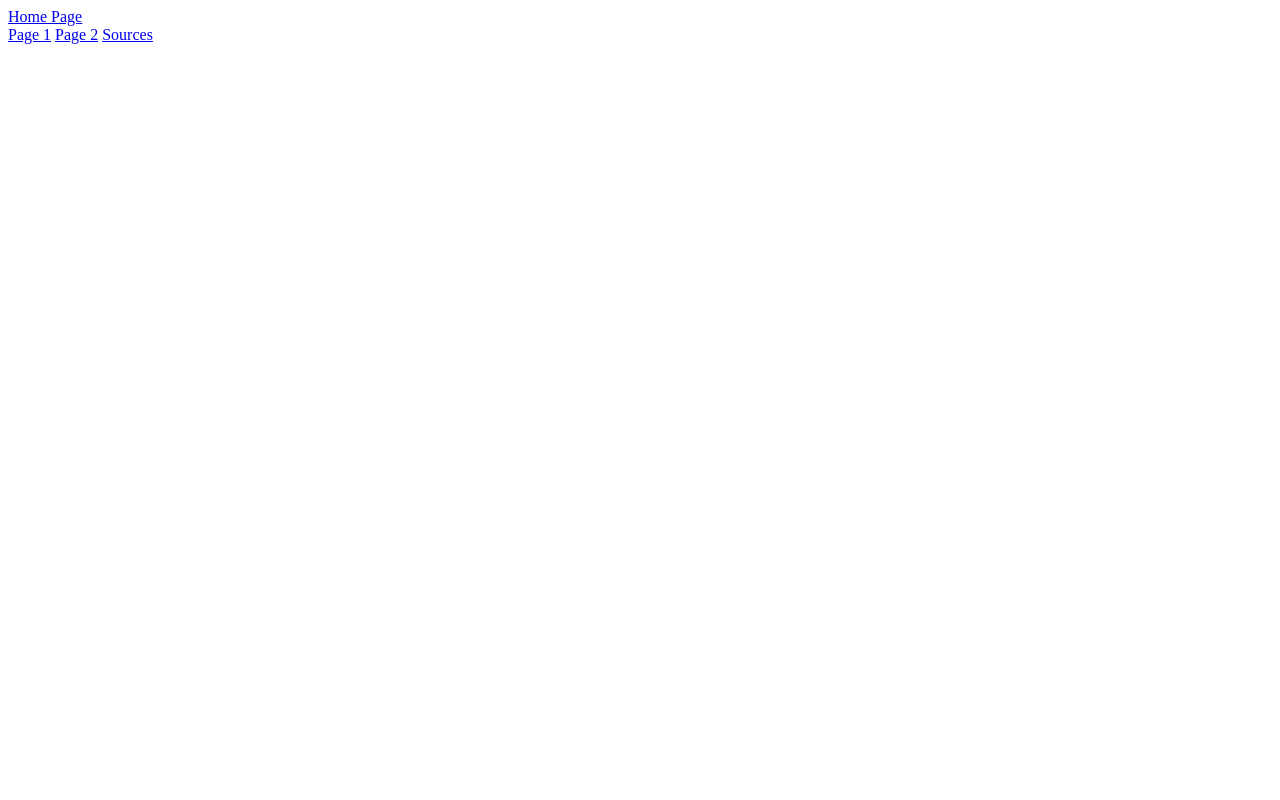
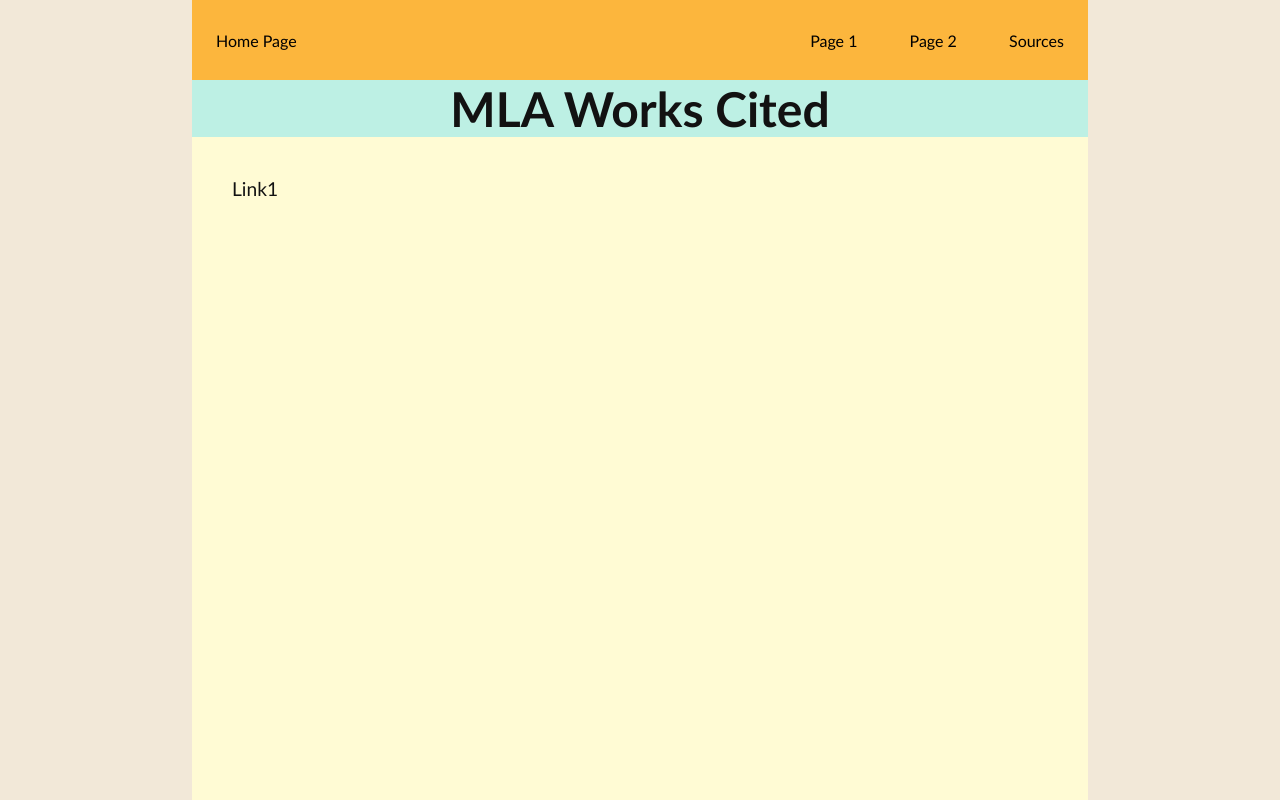
Before and after one commit to dkim159/dkim159.github.io, a plain HTML site: page sources.html in a window 1280 px wide. Drawn offline with Linux system fonts and the light colour scheme.

Commit message:
Cleaning up css

```diff
--- a/sources.html
+++ b/sources.html
@@ -3,7 +3,8 @@
 <head>
     <meta charset="UTF-8">
     <meta name="viewport" content="width=device-width, initial-scale=1.0">
-    <title>Document</title>
+    <title>Sources</title>
+    <link rel="stylesheet" href="style.css">
 </head>
 <body>
     <nav>
@@ -14,5 +15,7 @@
             <a href="./sources" target=_blank >Sources</a>
         </div>
     </nav>
+    <div class="title"><h1>MLA Works Cited</h1></div>
+    <p>Link1</p>
 </body>
 </html>
--- a/style.css
+++ b/style.css
@@ -37,6 +37,7 @@ nav{
 nav a{
     text-decoration: none;
     color: black;
+    padding: 0 1.5rem;
 }
 
 nav a:hover{
```
Also changed, not shown: page1.html (+1 -2 lines).
